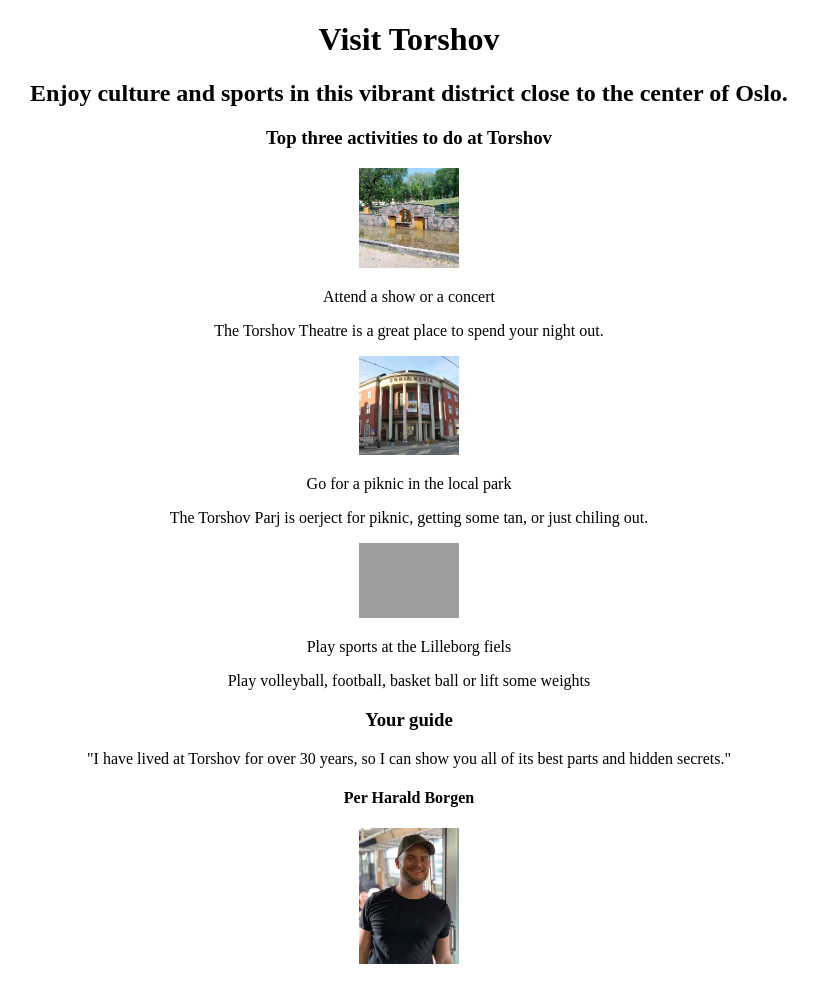
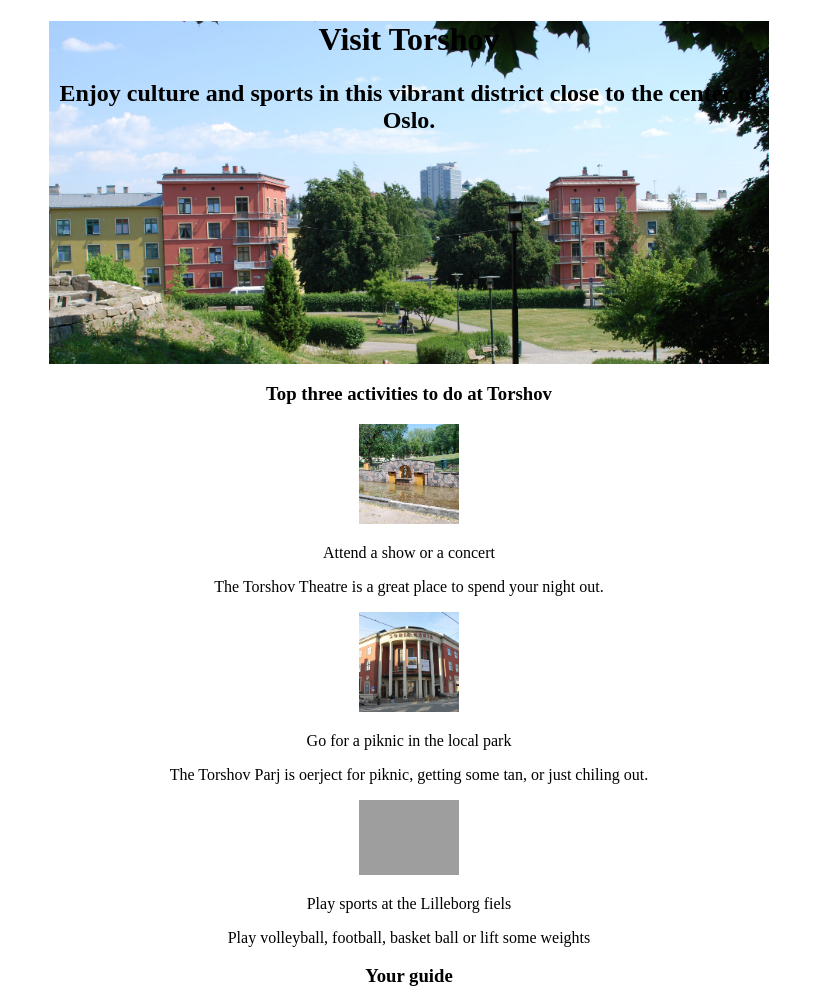
Before and after one commit to Sheena0417/scrimba_HometownHP, a plain HTML site: page index.html in a window 1280 px wide. Shown: the top 990 px of the page, without its empty margins (231-1049 px from the left). Before the commit the page ends 968 px from the top, so only its background shows below. Drawn offline with Linux system fonts and the light colour scheme; grey boxes are pictures that could not be loaded.

Commit message:
heroSectionのBG設定

```diff
--- a/index.html
+++ b/index.html
@@ -6,7 +6,7 @@
     <body>
 
         <!-- HERO SECTION -->
-        <div>
+        <div class="heroSection">
             <h1>Visit Torshov</h1>
             <h2>Enjoy culture and sports in this vibrant district close to the center of Oslo.</h2>
         </div>
--- a/styles.css
+++ b/styles.css
@@ -16,3 +16,11 @@ body {
 img {
     width: 100px;
 }
+
+.heroSection {
+    width: 720px;
+    height: 343px;
+    margin: 0px auto;
+    background-image: url("images/torshov.jpg");
+    background-size: cover;
+}
```
